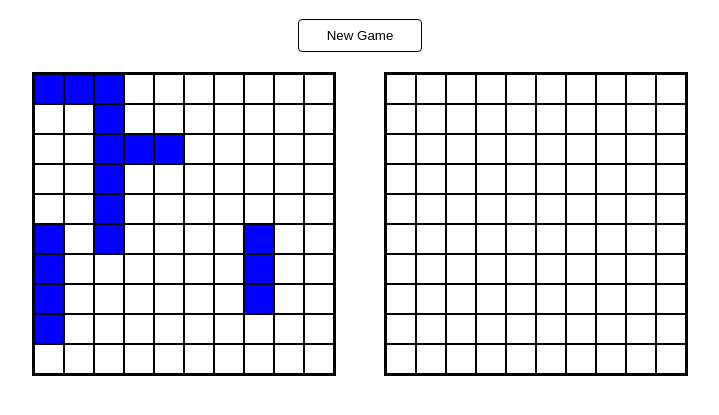
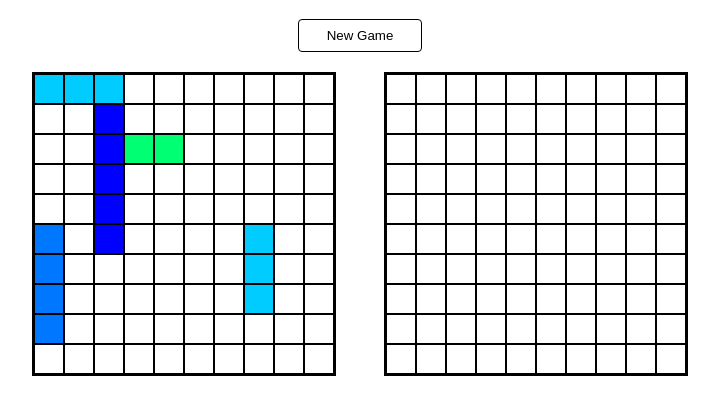
Before and after one commit to jkaps9/battleship, a website with bundled scripts: page index.html in a window 1280 px wide. Shown: the part 69-484 px from the top of the page, without its empty margins (280-999 px from the left). Built offline with nearby package versions, Linux system fonts and the light colour scheme.

Commit message:
feat: different colors for different ship sizes

```diff
--- a/display-controller.js
+++ b/display-controller.js
@@ -25,7 +25,10 @@ class DisplayController {
         square.className = "";
         if (p1board[i][j] == 0) {
         } else if (p1board[i][j] instanceof Ship) {
-          square.classList.add("ship");
+          if (p1board[i][j].size === 5) square.classList.add("ship-5");
+          if (p1board[i][j].size === 4) square.classList.add("ship-4");
+          if (p1board[i][j].size === 3) square.classList.add("ship-3");
+          if (p1board[i][j].size === 2) square.classList.add("ship-2");
         } else if (p1board[i][j] === "m") {
           square.classList.add("miss");
         } else if (p1board[i][j] === "x") {
--- a/gameboard.js
+++ b/gameboard.js
@@ -4,7 +4,7 @@ class Gameboard {
   grid = Array.from({ length: 10 }, () => new Array(10).fill(0));
 
   placeShip(rowStart, colStart, rowEnd, colEnd) {
-    let shipSize = rowEnd - rowStart + colEnd - colStart;
+    let shipSize = rowEnd - rowStart + colEnd - colStart + 1;
     let ship = new Ship(shipSize);
     for (let i = rowStart; i <= rowEnd; i++) {
       for (let j = colStart; j <= colEnd; j++) {
--- a/styles.css
+++ b/styles.css
@@ -48,8 +48,20 @@ button {
     background-color: #c3c3c3;
   }
 
-  .ship {
+  .ship-5 {
     background-color: blue;
+  }
+
+  .ship-4 {
+    background-color: rgb(0, 119, 255);
+  }
+
+  .ship-3 {
+    background-color: rgb(0, 204, 255);
+  }
+
+  .ship-2 {
+    background-color: rgb(0, 255, 115);
   }
 
   .miss {
```
